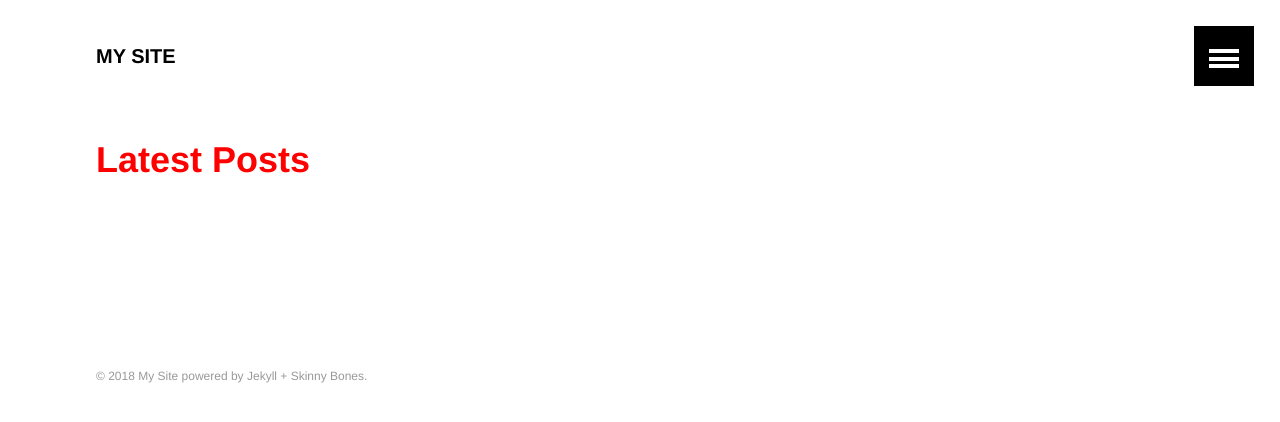
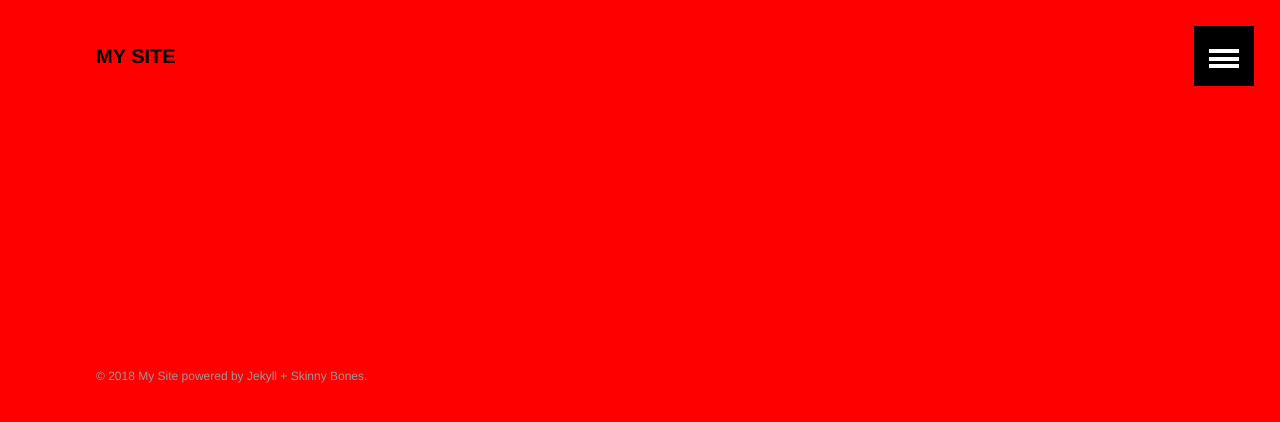
Before and after one commit to choikee/choikee.github.io, a Jekyll site: the page built from index.md, in a window 1280 px wide. Shown: the top 422 px of the page. Built offline with Jekyll 4.4.1, drawn with Linux system fonts in a browser that asks for light colours.

Commit message:
color test for css main

```diff
--- a/css/main.scss
+++ b/css/main.scss
@@ -53,3 +53,5 @@ sitemap: false
    ========================================================================== */
 
 @import "layout";
+
+body { background: #ff0000; background-color:#ff0000; }
```
